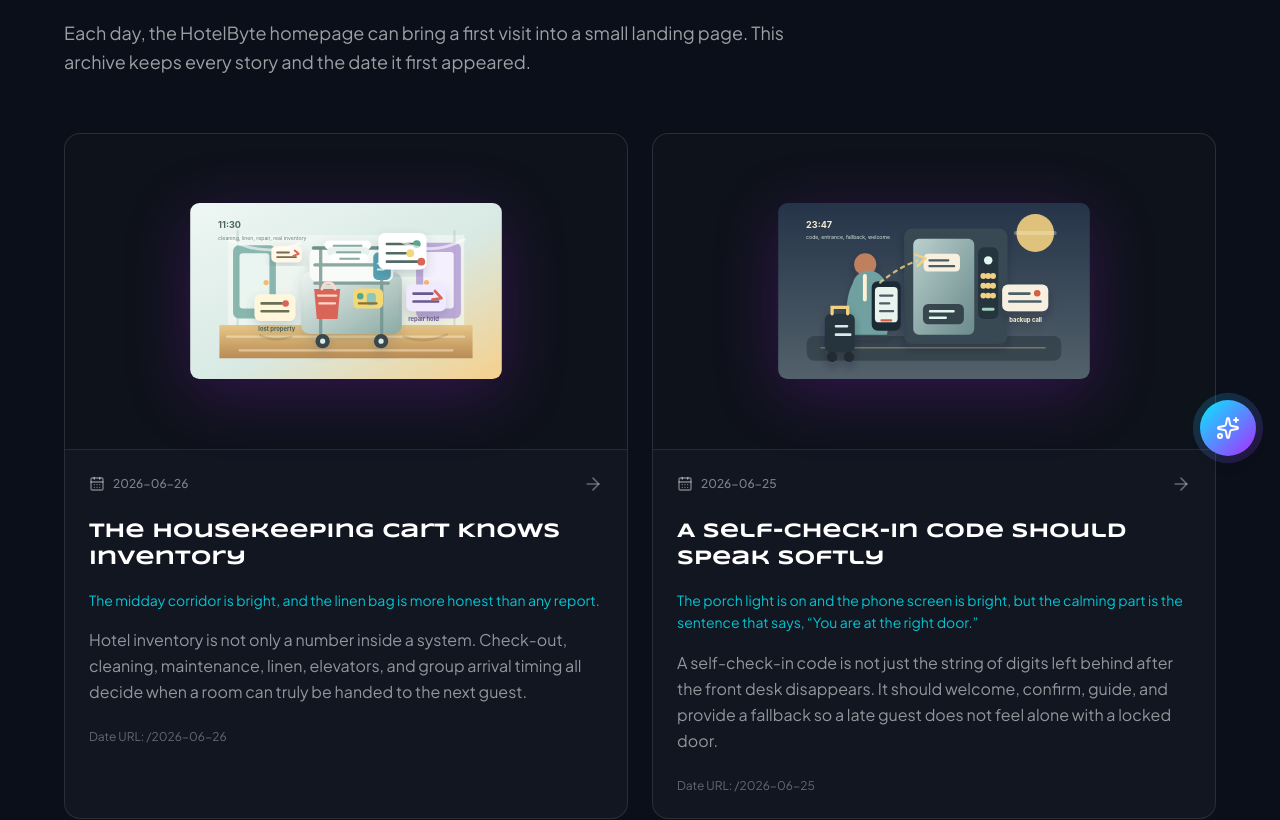
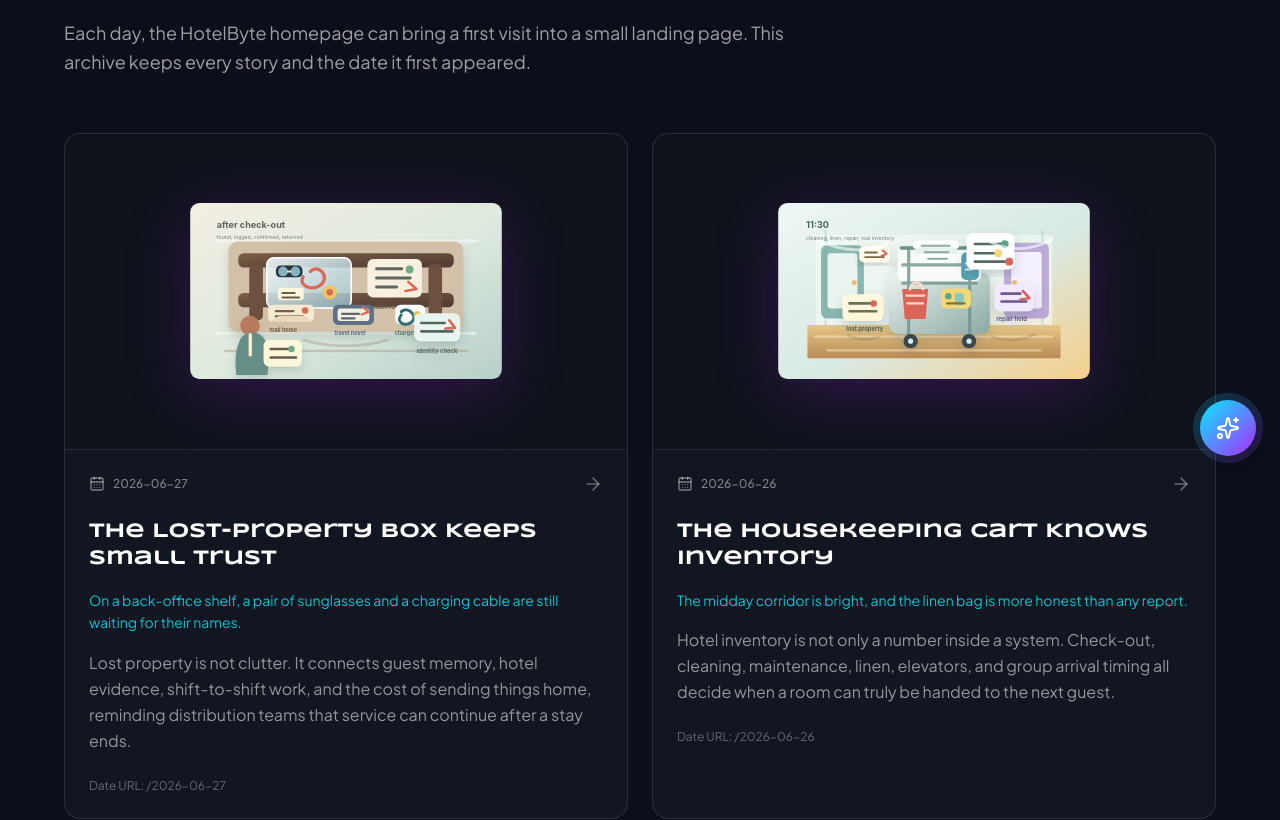
Before and after one commit to hotelbyte-com/hotelbyte-landing, a React (Vite) app: page /stories in a window 1280 px wide. Shown: the part 320-1140 px from the top of the page. Built offline with nearby package versions, Linux system fonts and the light colour scheme; no server answers.

Commit message:
Tell the lost-property box story

```diff
--- a/src/data/dailyStories.ts
+++ b/src/data/dailyStories.ts
@@ -1349,6 +1349,72 @@ export const dailyStories: DailyStory[] = [
     },
     generatedBy: 'codex-daily-story-publisher',
     generatedAt: '2026-06-26T10:13:09+04:00'
+  },
+  {
+    date: '2026-06-27',
+    slug: 'lost-property-box-keeps-trust',
+    content: {
+      zh: {
+        title: '遗失物盒守着小小的信任',
+        mood: '后台架子上，一副墨镜和一根充电线都还在等自己的名字。',
+        theme: '为什么遗失物盒是酒店信任感最小也最认真的容器',
+        summary:
+          '遗失物不是杂物。它连接着客人的记忆、酒店的证据、跨班次协作和后续邮寄成本，也提醒分销系统：旅行结束后，服务还可能继续发生。',
+        body: [
+          '退房高峰过去以后，酒店后台常会出现一个不太上镜的角落：透明收纳盒、纸质标签、封口袋、登记本。里面可能有一副墨镜、一条儿童发圈、半截转换插头、一本夹着登机牌的小说，还有最常见的充电线。它们看起来不像大事，但每一件都在问同一个问题：客人离开以后，酒店还愿不愿意替他把这段旅程收好一点。',
+          '遗失物盒的认真，正在于它不能只靠善意。谁在哪个房间发现的，什么时候交到后台，物品长什么样，能不能邮寄，邮费谁付，保留多久，客人来认领时怎样确认身份，这些小步骤都需要留下痕迹。太松，会把信任变成口头承诺；太重，又会让一根充电线变成半天行政工作。',
+          '这里有一组很旅行的拉扯：客人希望酒店像朋友一样记得，酒店需要像机构一样谨慎。有人只是想找回孩子的玩具，有人丢的是护照、药盒或工作电脑。不同物品不能被同一种语气处理。好的服务会在温柔和证据之间拿捏分寸，既不让客人觉得被审问，也不让员工只能凭记忆承担风险。',
+          'HotelByte 做酒店分销基础设施时，也可以从这个盒子里学到一件事：订单结束并不等于关系结束。客服备注、住客身份、酒店联系方式、邮寄地址、费用确认和责任边界，可能在离店后重新连成一条小链路。系统不必把遗失物戏剧化；它只需要帮助每个人少猜一点，让那副墨镜、那根充电线，或者那本夹着登机牌的小说，安静地找到回去的路。'
+        ],
+        ctaLabel: '返回 HotelByte 首页'
+      },
+      en: {
+        title: 'The Lost-Property Box Keeps Small Trust',
+        mood: 'On a back-office shelf, a pair of sunglasses and a charging cable are still waiting for their names.',
+        theme: 'Why the lost-property box is the smallest serious container of hotel trust',
+        summary:
+          'Lost property is not clutter. It connects guest memory, hotel evidence, shift-to-shift work, and the cost of sending things home, reminding distribution teams that service can continue after a stay ends.',
+        body: [
+          'After the check-out rush, many hotels have an unglamorous corner in the back office: a clear storage box, paper tags, sealed bags, and a register. Inside might be sunglasses, a child’s hair tie, half a travel adapter, a novel with a boarding pass tucked inside, and the most common resident of all, a charging cable. None of it looks dramatic. Each item asks the same quiet question: after the guest leaves, will the hotel still help hold the trip together?',
+          'The seriousness of the lost-property box is that goodwill is not enough. Who found the item, in which room, when it reached the back office, what it looks like, whether it can be mailed, who pays postage, how long it is kept, and how identity is checked when someone claims it: these small steps need a trail. Too loose, and trust becomes a verbal promise. Too heavy, and one charging cable turns into half a day of administration.',
+          'There is a very travel-shaped tension here. Guests want the hotel to remember like a friend; the hotel has to behave carefully like an institution. One person is trying to recover a child’s toy. Another has lost a passport, medicine case, or work laptop. Those objects should not all be handled in the same voice. Good service keeps its balance between warmth and evidence, so the guest does not feel interrogated and the staff are not left carrying risk from memory alone.',
+          'For HotelByte, hotel distribution infrastructure can learn from this box: the relationship does not always end at check-out. Support notes, guest identity, hotel contacts, mailing address, fee confirmation, and responsibility boundaries may reconnect after departure into one small chain. The system does not need to make lost property theatrical. It just needs to help everyone guess less, so the sunglasses, the cable, or the novel with a boarding pass can quietly find its way home.'
+        ],
+        ctaLabel: 'Back to the HotelByte homepage'
+      }
+    },
+    visual: {
+      src: '/daily/2026-06-27.svg',
+      alt: {
+        zh: '酒店后台遗失物架上有透明收纳盒、纸质标签、墨镜、充电线、儿童发圈、旅行小说、登记本和待邮寄信封，旁边有员工正在核对认领记录。',
+        en: 'A hotel back-office lost-property shelf with a clear storage box, paper tags, sunglasses, charging cable, child hair tie, travel novel, register, mailing envelope, and a staff member checking a claim record.'
+      },
+      caption: {
+        zh: '遗失物盒把离店后的服务变成可追溯的小链路：发现、登记、确认、保管，再把物品送回客人手里。',
+        en: 'A lost-property box turns post-stay service into a traceable small chain: found, logged, confirmed, kept, and returned to the guest.'
+      }
+    },
+    nextThemeSeeds: {
+      zh: [
+        '团队客人同一时间抵达时，电梯、行李和房态怎样一起决定体验',
+        '维修中房间应该怎样向分销渠道解释，而不是只从库存里消失',
+        '旅游团领队手里的名单如何把房型、护照和早餐时间连起来',
+        '雨天大堂的一排伞架，为什么比天气提醒更像酒店服务',
+        '退款对账表里那一笔小差额，如何把客服、财务和供应商拉到同一张桌上'
+      ],
+      en: [
+        'How elevators, luggage, and room status shape the experience when a group arrives at once',
+        'How rooms under maintenance should be explained to distribution channels instead of simply disappearing from inventory',
+        'How a tour leader’s rooming list connects room types, passports, and breakfast timing',
+        'Why a row of umbrellas in a rainy lobby can feel more like service than a weather alert',
+        'How one small refund reconciliation difference brings support, finance, and suppliers to the same table'
+      ]
+    },
+    cta: {
+      href: '/'
+    },
+    generatedBy: 'codex-daily-story-publisher',
+    generatedAt: '2026-06-27T10:15:00+04:00'
   }
 ];
 
```
Also changed, not shown: public/daily/2026-06-27.svg (added).
